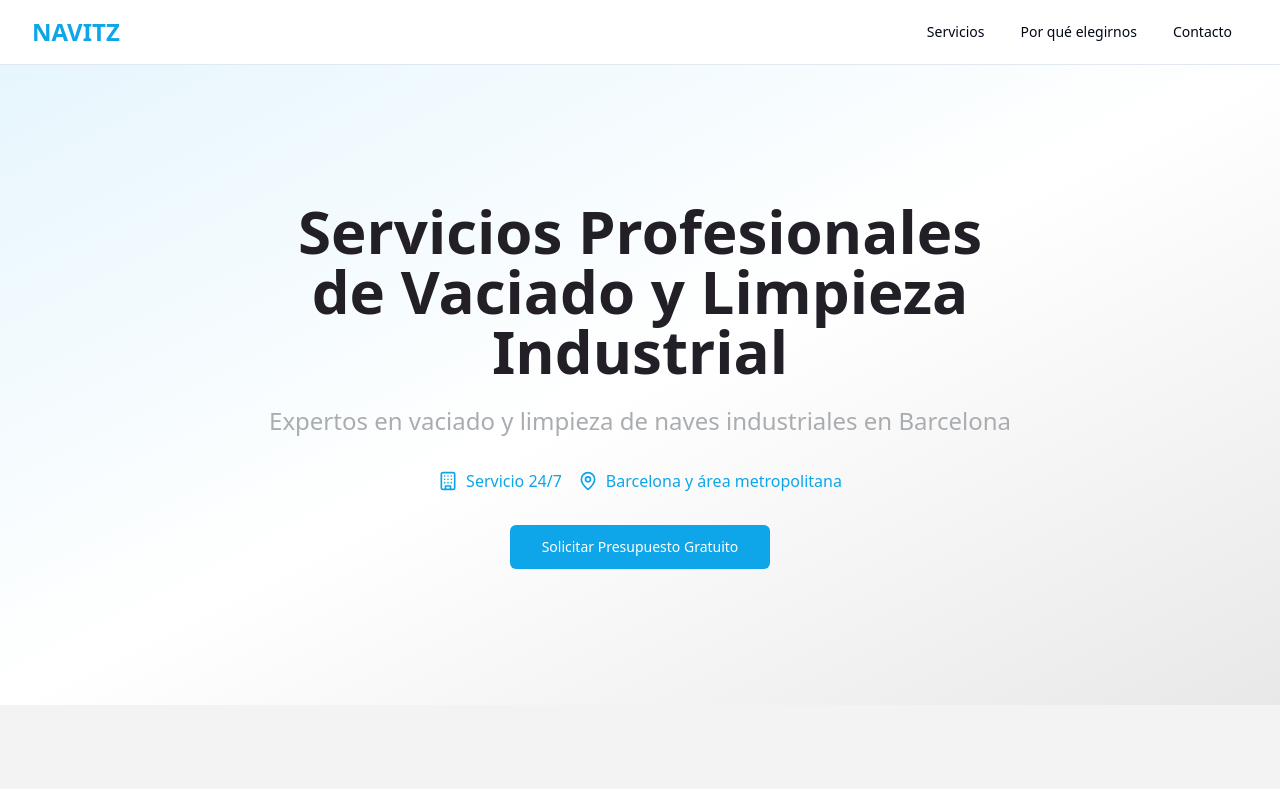
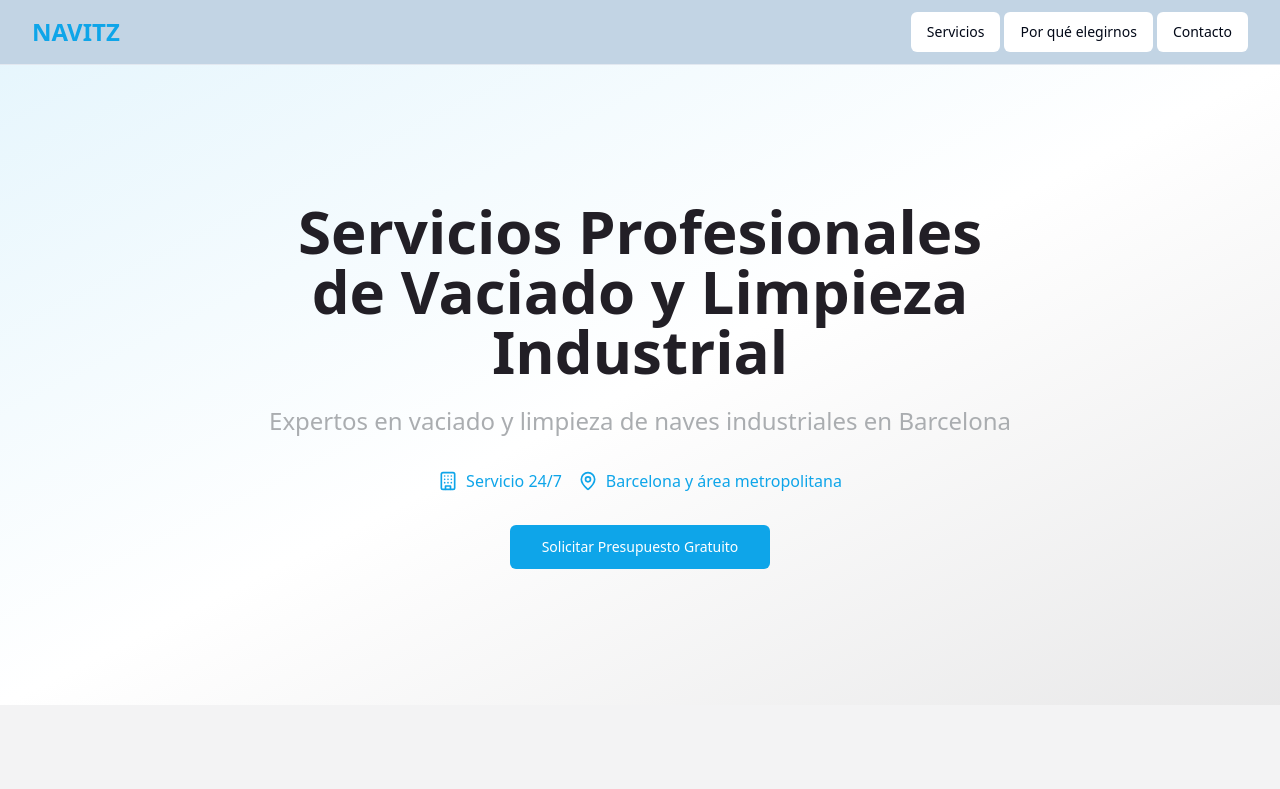
Before and after one commit to localseo365/navitz, a React (Vite) app: page / in a window 1280 px wide. Shown: the top 789 px of the page. Built offline with nearby package versions, Linux system fonts and the light colour scheme.

Commit message:
Change header background color
Updated the header background color to a silver-blue to provide a distinct separation from the hero section.
[skip gpt_engineer]

```diff
--- a/src/components/Header.tsx
+++ b/src/components/Header.tsx
@@ -4,7 +4,7 @@ import { Link } from "react-router-dom";
 
 const Header = () => {
   return (
-    <header className="sticky top-0 z-50 w-full border-b bg-background/95 backdrop-blur supports-[backdrop-filter]:bg-background/60">
+    <header className="sticky top-0 z-50 w-full border-b bg-[#99B8D3]/95 backdrop-blur supports-[backdrop-filter]:bg-[#99B8D3]/60">
       <div className="container flex h-16 items-center justify-between">
         <Link to="/" className="flex items-center space-x-2">
           <span className="text-2xl font-bold text-primary">NAVITZ</span>
```
